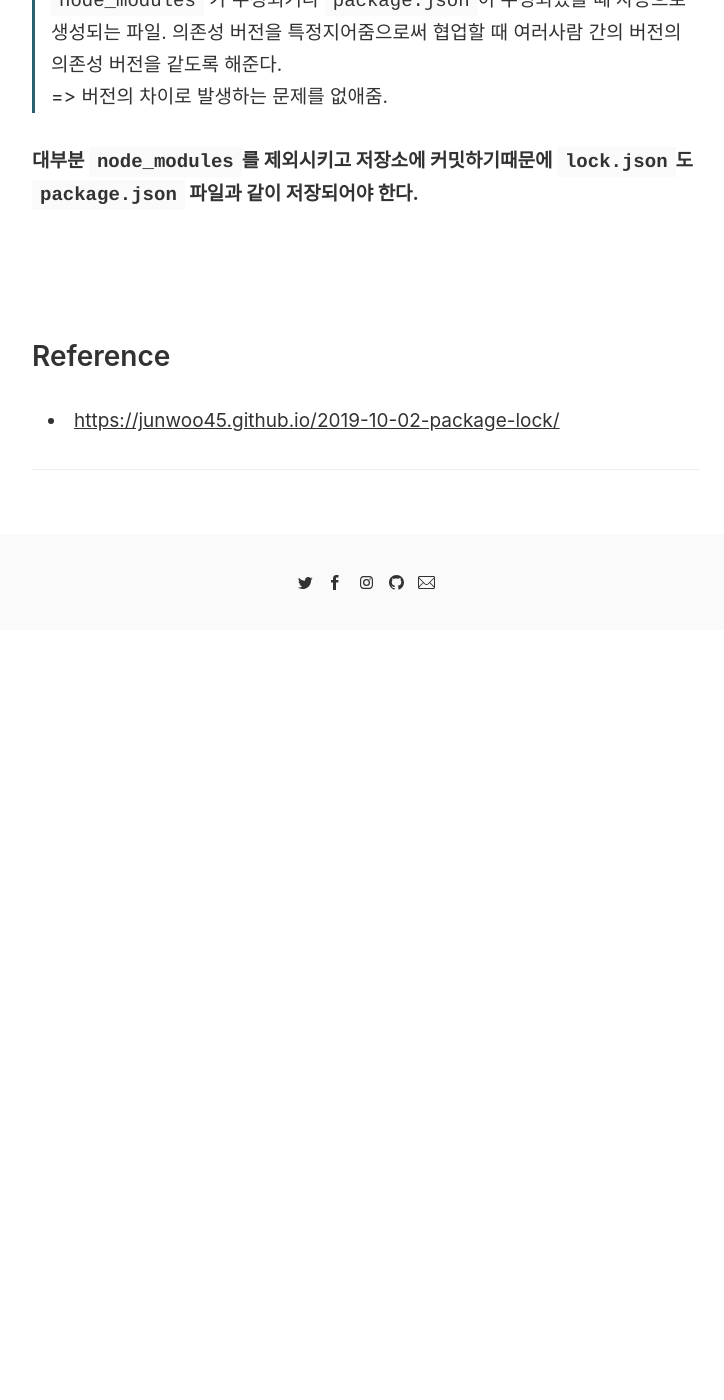
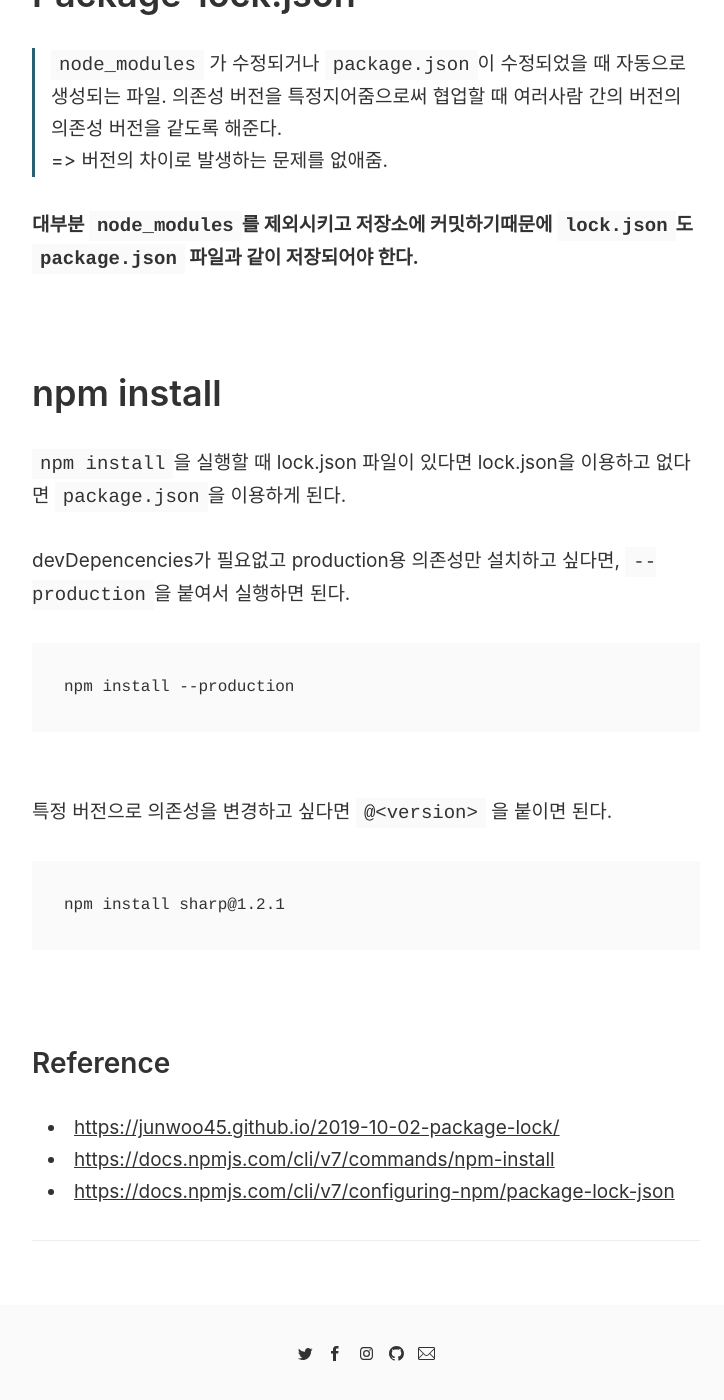
Before and after one commit to dont-think-about-too-much/dont-think-about-too-much.github.io, a Jekyll site: the page built from _posts/2021-05-20-package-json.md, in a window 1280 px wide and 1400 px high, scrolled down 1889 px. Shown: the whole window, without its empty margins (274-998 px from the left). Built offline with Jekyll 4.4.1, drawn with Linux system fonts in a browser that asks for light colours; before the commit the page ends 2519 px from its top, so only the background shows below that.

Commit message:
Pfix(package.json): 내용 추가2

````diff
--- a/_posts/2021-05-20-package-json.md
+++ b/_posts/2021-05-20-package-json.md
@@ -42,6 +42,8 @@ author: 글쓴이
 
 대충 `npm i <someDependency>` 로만 하다보면 타인이 이 프로젝트의 의존성을 파악하는데 힘들어진다.
 
+<br>
+
 # Package-lock.json
 
 > `node_modules` 가 수정되거나 `package.json`이 수정되었을 때 자동으로 생성되는 파일. 의존성 버전을 특정지어줌으로써 협업할 때  여러사람 간의 버전의 의존성 버전을 같도록 해준다.<br>
@@ -49,6 +51,24 @@ author: 글쓴이
 
 **대부분 `node_modules`를 제외시키고 저장소에 커밋하기때문에 `lock.json`도 `package.json` 파일과 같이 저장되어야 한다.**
 
+<br>
+# npm install
+
+`npm install`을 실행할 때 lock.json 파일이 있다면 lock.json을 이용하고 없다면 `package.json`을 이용하게 된다.
+
+devDepencencies가 필요없고 production용 의존성만 설치하고 싶다면, `--production`을 붙여서 실행하면 된다.
+```
+npm install --production
+```
+<br>
+
+특정 버전으로 의존성을 변경하고 싶다면 `@<version>` 을 붙이면 된다.
+```
+npm install sharp@1.2.1
+```
+
 <br><br>
 ## Reference
 - [https://junwoo45.github.io/2019-10-02-package-lock/](https://junwoo45.github.io/2019-10-02-package-lock/)
+ - [https://docs.npmjs.com/cli/v7/commands/npm-install](https://docs.npmjs.com/cli/v7/commands/npm-install)
+ - [https://docs.npmjs.com/cli/v7/configuring-npm/package-lock-json](https://docs.npmjs.com/cli/v7/configuring-npm/package-lock-json)
````
